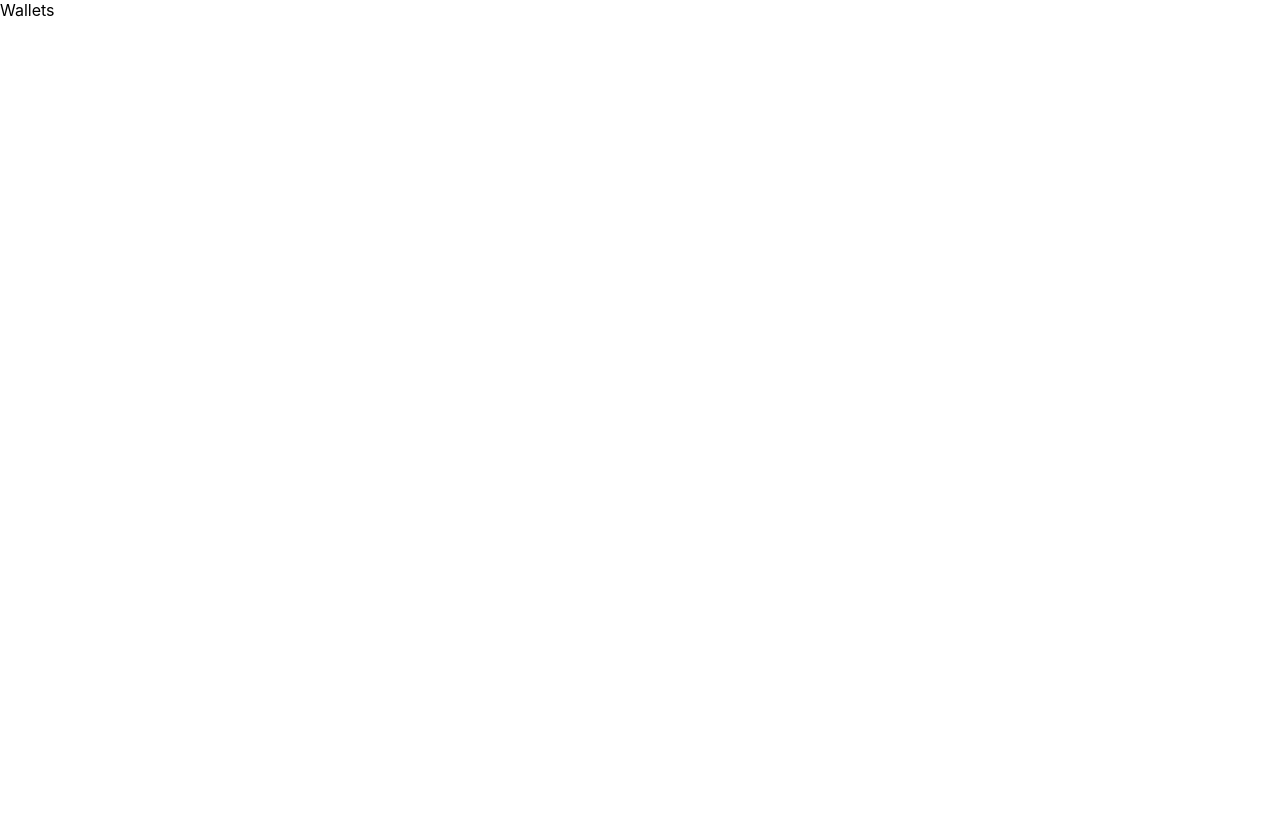
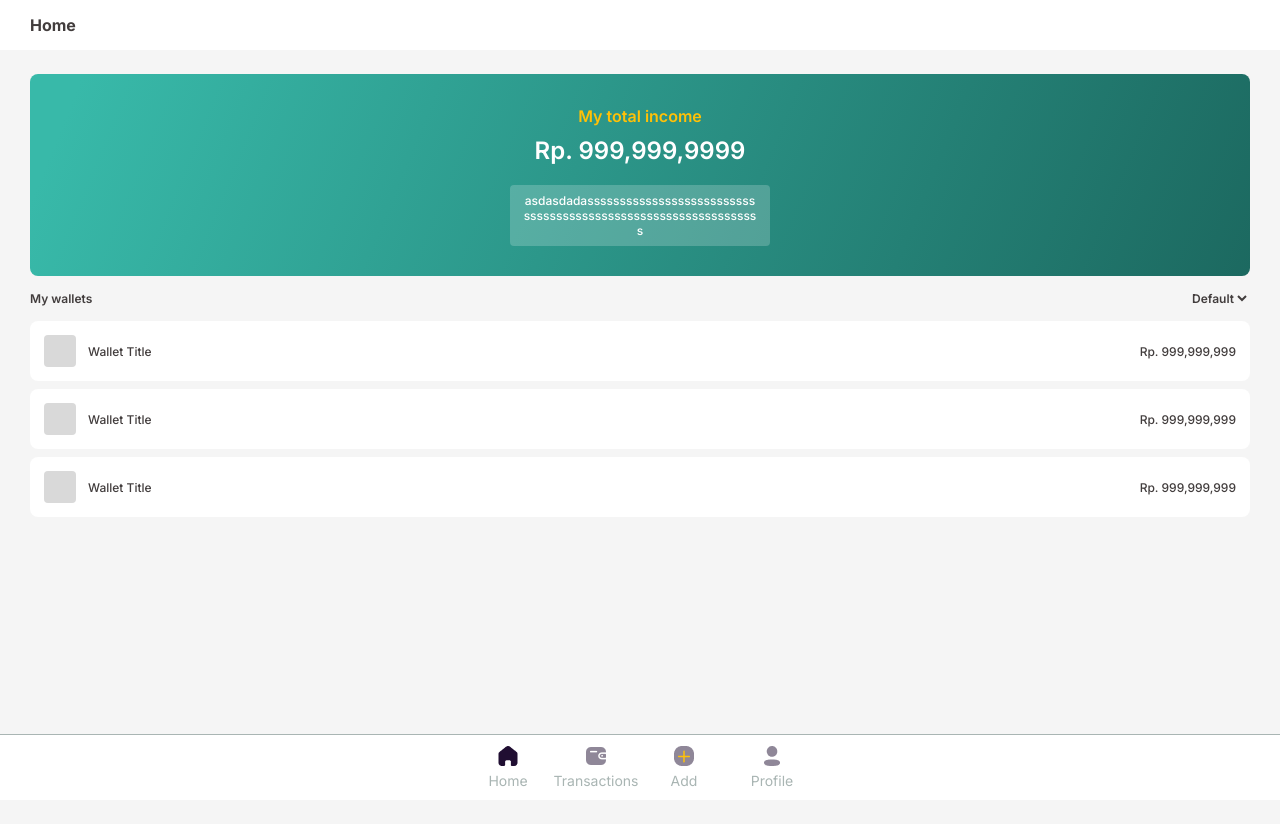
Before and after one commit to MRGajah/moneytracker, a React (Create React App) app: page /Wallets in a window 1280 px wide. Shown: the top 824 px of the page. Before the commit the page ends 800 px from the top, so only its background shows below. Built offline with nearby package versions, Linux system fonts and the light colour scheme.

Commit message:
feat: add Wallets page content

```diff
--- a/src/App.js
+++ b/src/App.js
@@ -1,9 +1,9 @@
 import { Route, Routes } from "react-router-dom"
 import Home from './pages/home/Home';
-import Navbar from './component/navbar/Navbar'
 import './styles/style.css';
 import Wallets from "./pages/Wallets";
 import Reports from "./pages/Reports";
+import WalletDetail from "./pages/WalletDetail";
 
 function App() {
   return (
@@ -12,7 +12,7 @@ function App() {
       <Route path='*' element={<Home/>}/>
       <Route path='/Wallets' element={<Wallets/>}/>
       <Route path='/Reports' element={<Reports/>}/>
-      {/* <Navbar/> */}
+      <Route path='/WalletDetail' element={<WalletDetail/>}/>
     </Routes>
   );
 }
--- a/src/component/navbar/Navbar.jsx
+++ b/src/component/navbar/Navbar.jsx
@@ -7,6 +7,7 @@ import addTransactionOff from '../../asstes/icons/add-transaction-off.png'
 import addTransactionOn from '../../asstes/icons/add-transaction-on.png'
 import profileOff from '../../asstes/icons/profile-off.png'
 import profileOn from '../../asstes/icons/profile-on.png'
+import {Link} from "react-router-dom";
 
 
 function Navbar() {
@@ -22,26 +23,32 @@ function Navbar() {
       setTransaction(transactionOff)
       setAdd(addTransactionOff)
       setProfile(profileOff)
+      window.location.href = '/'
     } else if ( index === 2 ) {
       setHome(homeOff)
       setTransaction(transactionOn)
       setAdd(addTransactionOff)
       setProfile(profileOff)
+      window.location.href = '/'
     } else if ( index === 3 ) {
       setHome(homeOff)
       setTransaction(transactionOff)
       setAdd(addTransactionOn)
       setProfile(profileOff)
+      window.location.href = '/'
     } else if ( index === 4 ) {
       setHome(homeOff)
       setTransaction(transactionOff)
       setAdd(addTransactionOff)
       setProfile(profileOn)
+      window.location.href = '/'
     }
   }
 
   return (
     <div className='navbar'>
+
+        {/* <Link> */}
           <div
             className="navbar-btn"
             onClick={() => navbarButton(1)}>
@@ -50,6 +57,7 @@ function Navbar() {
               <p>Home</p>
 
           </div>
+        {/* </Link> */}
         <div
           className="navbar-btn"
           onClick={() => navbarButton(2)}>
--- /dev/null
+++ b/src/pages/WalletDetail.jsx
@@ -0,0 +1,9 @@
+import React from 'react'
+
+function WalletDetail() {
+  return (
+    <div>WalletDetail</div>
+  )
+}
+
+export default WalletDetail
--- a/src/pages/Wallets.jsx
+++ b/src/pages/Wallets.jsx
@@ -1,8 +1,55 @@
 import React from 'react'
+import Navbar from '../component/navbar/Navbar'
+import Headbar from '../component/headbar/Headbar'
+import WalletItems from '../component/content/WalletItems'
+import {Link} from "react-router-dom";
 
 function Wallets() {
   return (
-    <div>Wallets</div>
+    <div className='body'>
+        <Headbar/>
+
+        <div className="container">
+
+          <div className="card banner content">
+            <div className="">
+              <p className='title'> My total income</p>
+              <p className='amount'>Rp. 999,999,9999</p>
+              <div className="mini-info">
+                asdasdadasssssssssssssssssssssssssssssssssssssssssssssssssssssssssssssss
+              </div>
+            </div>
+          </div>
+
+          <div className="content">
+            <div className="card-title-box">
+              <p className="title bold">My wallets</p>
+              <select name="" id="" className='dropdown'>
+                <option value="Default">Default</option>
+              </select>
+            </div>
+            <div className="items-content">
+                <Link to="/WalletDetail" className="link-text">
+                    <div className="card">
+                        <WalletItems/>
+                    </div>
+                </Link>
+                <Link to="/WalletDetail" className="link-text">
+                    <div className="card">
+                        <WalletItems/>
+                    </div>
+                </Link>
+                <Link to="/WalletDetail" className="link-text">
+                    <div className="card">
+                        <WalletItems/>
+                    </div>
+                </Link>
+            </div>
+          </div>
+        </div>
+
+        <Navbar/>
+    </div>
   )
 }
 
--- a/src/pages/home/Home.jsx
+++ b/src/pages/home/Home.jsx
@@ -3,7 +3,6 @@ import Navbar from '../../component/navbar/Navbar'
 import Headbar from '../../component/headbar/Headbar'
 import WalletItems from '../../component/content/WalletItems'
 import TransactionItems from '../../component/content/TransactionItems'
-import Wallets from '../Wallets'
 import {Link} from "react-router-dom";
 function home() {
   return (
@@ -26,10 +25,10 @@ function home() {
             <div className="context-body">
               <div className="title-box">
                 <p className='title'>My Wallets</p>
-                <Link to="/Reports" className="link-text">See all</Link>
+                <Link to="/Wallets" className="link-text">See all</Link>
               </div>
               <div className="dash-line"></div>
-              <div className="context-items">
+              <div className="context-items home">
                 <WalletItems/>
                 <WalletItems/>
                 <WalletItems/>
--- a/src/styles/card/card.css
+++ b/src/styles/card/card.css
@@ -43,6 +43,11 @@
   font-size: 12px;
 }
 
+.card-title-box .title.bold {
+  font-weight: 600;
+  color: #423D3D;
+}
+
 .card-title-box .link-text {
   -webkit-box-ordinal-group: 3;
       -ms-flex-order: 2;
@@ -52,6 +57,21 @@
   font-size: 12px;
   color: #38B9A9;
   cursor: pointer;
+}
+
+.card-title-box .dropdown {
+  -webkit-box-ordinal-group: 3;
+      -ms-flex-order: 2;
+          order: 2;
+  margin: 0;
+  margin-left: auto;
+  border: none;
+  background-color: transparent;
+  font-size: 12px;
+  color: #423D3D;
+  font-family: 'Inter', sans-serif;
+  font-weight: 600;
+  outline: none;
 }
 
 .card.context {
--- a/src/styles/card/card.scss
+++ b/src/styles/card/card.scss
@@ -1,6 +1,7 @@
 .link-text {
     text-decoration: none;
 }
+
 .card {
     min-height: 60px;
     width: 100%;
@@ -29,6 +30,10 @@
         color: #7B7B7B;
         font-size: 12px;
     }
+    .title.bold {
+        font-weight: 600;
+        color: #423D3D;
+    }
     .link-text {
         order: 2;
         margin: 0;
@@ -36,6 +41,18 @@
         font-size: 12px;
         color: #38B9A9;
         cursor: pointer;
+    }
+    .dropdown {
+        order: 2;
+        margin: 0;
+        margin-left: auto;
+        border: none;
+        background-color: transparent;
+        font-size: 12px;
+        color: #423D3D;
+        font-family: 'Inter', sans-serif;
+        font-weight: 600;
+        outline: none;
     }
 }
 .card.context { margin-top: 14px; width: 100%;}
--- a/src/styles/items/items.css
+++ b/src/styles/items/items.css
@@ -1,3 +1,10 @@
+.items-content {
+  display: -ms-grid;
+  display: grid;
+  gap: 8px;
+      grid-template-areas: auto;
+}
+
 .items {
   display: -webkit-box;
   display: -ms-flexbox;
@@ -8,7 +15,6 @@
   font-family: 'Inter', sans-serif;
   font-weight: 500;
   width: 100%;
-  cursor: pointer;
 }
 
 .items p {
@@ -55,11 +61,12 @@
   font-size: 12px;
 }
 
-.items:hover {
+.home .items:hover {
   background-color: #f0f0f0ad;
   border-radius: 8px;
   -webkit-transition: 0.4s;
   transition: 0.4s;
+  cursor: pointer;
 }
 
 .group {
--- a/src/styles/items/items.scss
+++ b/src/styles/items/items.scss
@@ -1,10 +1,16 @@
+.items-content {
+    display: grid;
+    gap: 8px;
+    // grid-template-columns: auto;
+    grid-template-areas: auto;
+    // grid-template-rows: auto;
+}
 .items {
     display: flex;
     align-items: center;
     font-family: 'Inter', sans-serif;
     font-weight: 500;
     width: 100%;
-    cursor: pointer;
     p {
         margin: 0;
     }
@@ -38,10 +44,13 @@
         font-size: 12px;
     }
 }
-.items:hover {
-    background-color: #f0f0f0ad;
-    border-radius: 8px;
-    transition: 0.4s;
+.home{
+    .items:hover {
+        background-color: #f0f0f0ad;
+        border-radius: 8px;
+        transition: 0.4s;
+        cursor: pointer;
+    }
 }
 .group {
     position: relative;
--- a/src/styles/style.css
+++ b/src/styles/style.css
@@ -28,3 +28,6 @@
     padding: 0.4px;
     background-color: #D8D8D8;
 }
+Link {
+    text-decoration: none;
+}
```
Also changed, not shown: 2 other files (tests, documents, lock files or other folders). Lines whose indentation alone changed are shown as unchanged.
